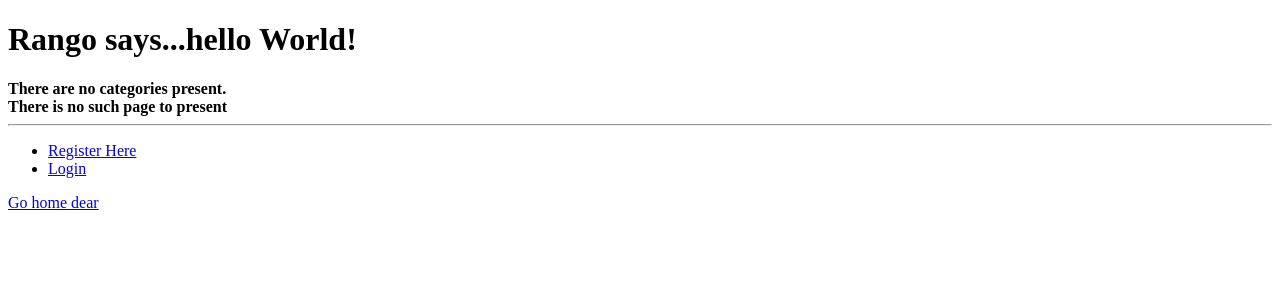
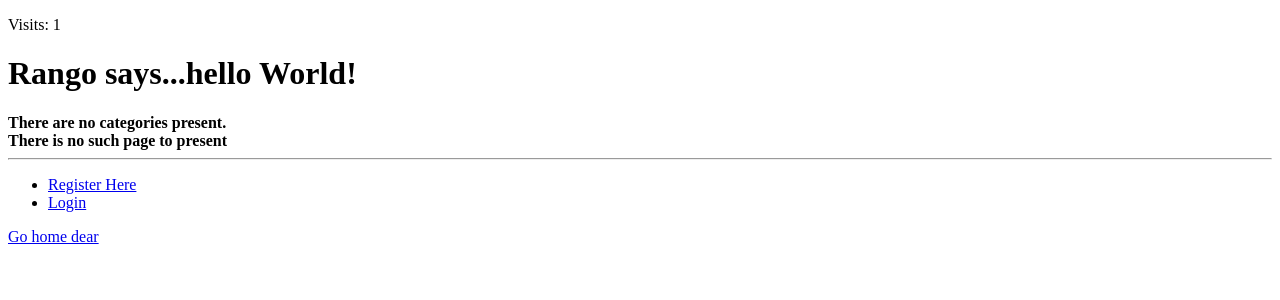
Before and after one commit to 2065983Y/tango_with_django, a Django app: page /rango/ in a window 1280 px wide. Shown: the top 300 px of the page. Run offline with Django 3.2, Linux system fonts and the light colour scheme; data that the repository does not hold is empty.

Commit message:
Chapter 11 - Completed

```diff
--- a/rango/views.py
+++ b/rango/views.py
@@ -1,3 +1,4 @@
+from datetime import datetime
 from django.shortcuts import render
 from django.contrib.auth import  authenticate, login, logout
 from django.contrib.auth.decorators import login_required
@@ -162,26 +163,52 @@ def add_page(request, category_name_slug):
     return render(request, 'rango/add_page.html', context_dict)
 
 
+
 # Create your views here.
 def index(request):
-    # Query the database for a list of ALL categories currently stored.
-    # Order the categories by no. likes in descending order.
-    # Retrieve the top 5 only - or all if less than 5.
-    # Place the list in our context_dict dictionary which will be passed 		to the template engine.
+
     category_list = Category.objects.order_by('-likes')[:5]
-    context_dict = {}
-    context_dict['categories'] = category_list
+    page_list = Page.objects.order_by('-views')[:5]
 
-    top_pages = Page.objects.order_by('-views')[:5]
-    context_dict['top_pages'] = top_pages
+    context_dict = {'categories': category_list, 'pages': page_list}
 
-    # Render the response and send it back!
-    return render(request, 'rango/index.html', context_dict)
+    visits = request.session.get('visits')
+    if not visits:
+        visits = 1
+    reset_last_visit_time = False
+
+    last_visit = request.session.get('last_visit')
+    if last_visit:
+        last_visit_time = datetime.strptime(last_visit[:-7], "%Y-%m-%d %H:%M:%S")
+
+        if (datetime.now() - last_visit_time).seconds > 0:
+            # ...reassign the value of the cookie to +1 of what it was before...
+            visits = visits + 1
+            # ...and update the last visit cookie, too.
+            reset_last_visit_time = True
+    else:
+        # Cookie last_visit doesn't exist, so create it to the current date/time.
+        reset_last_visit_time = True
+
+    if reset_last_visit_time:
+        request.session['last_visit'] = str(datetime.now())
+        request.session['visits'] = visits
+    context_dict['visits'] = visits
+
+
+    response = render(request,'rango/index.html', context_dict)
+
+    return response
+
 
 
 def about(request):
     context_dict = {"secret": 'Rango dem joker hue hue'}
-
+    if request.session.get('visits'):
+        count = request.session.get('visits')
+    else:
+        count = 0
+    context_dict['visits'] = count
     return render(request, 'rango/about.html', context_dict)
 
 
--- a/tango_with_django_project/settings.py
+++ b/tango_with_django_project/settings.py
@@ -17,6 +17,8 @@ TEMPLATE_PATH = os.path.join(BASE_DIR, 'templates')
 TEMPLATE_DIRS = [
 #'/home/yanev/code/tango_with_django_project'
 TEMPLATE_PATH,]
+
+SESSION_EXPIRE_AT_BROWSER_CLOSE = True
 
 # Quick-start development settings - unsuitable for production
 # See https://docs.djangoproject.com/en/1.7/howto/deployment/checklist/
--- a/templates/rango/about.html
+++ b/templates/rango/about.html
@@ -5,6 +5,7 @@
 {% block title %} About {% endblock %}
 
 {% block body_block %}
+    <p> This site has been visited: {{ visits }} times.</p><br/>
     <h1>This tutorial has been put together by Mihail Yanev(2065983y)</h1>
     <br/>
         Rango says here's dem about page lul
--- a/templates/rango/index.html
+++ b/templates/rango/index.html
@@ -3,6 +3,8 @@
 {% load staticfiles %}
 
 {% block body_block %}
+
+    <p> Visits: {{ visits }}</p>
 
     {% if user.is_authenticated %}
     <h1>Rango says...hello {{ user.username}}!</h1>
@@ -23,9 +25,9 @@
 
     <br/>
 
-    {% if top_pages %}
+    {% if pages %}
         <ul>
-            {% for page in top_pages %}
+            {% for page in pages %}
                 <li>
                     <a href={{page.url}}> {{ page.title }}</a>
                 </li>
```
